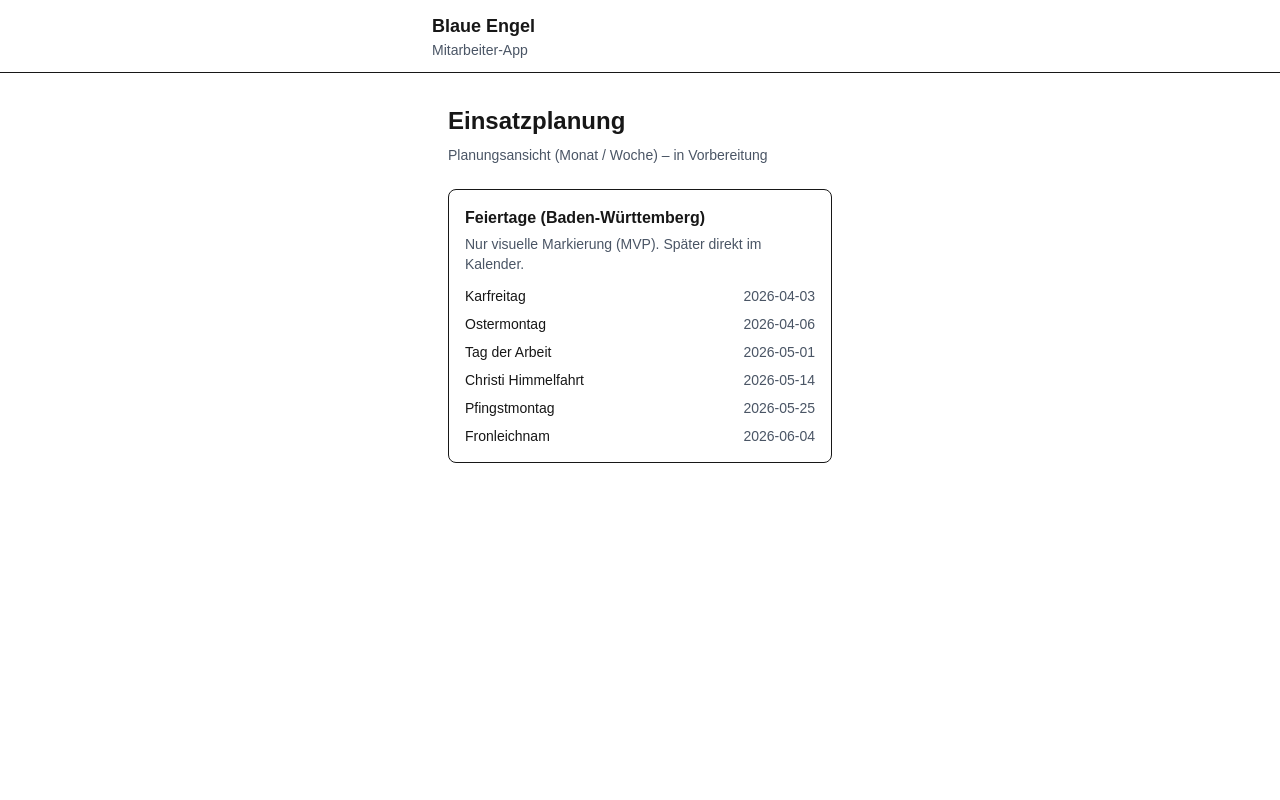
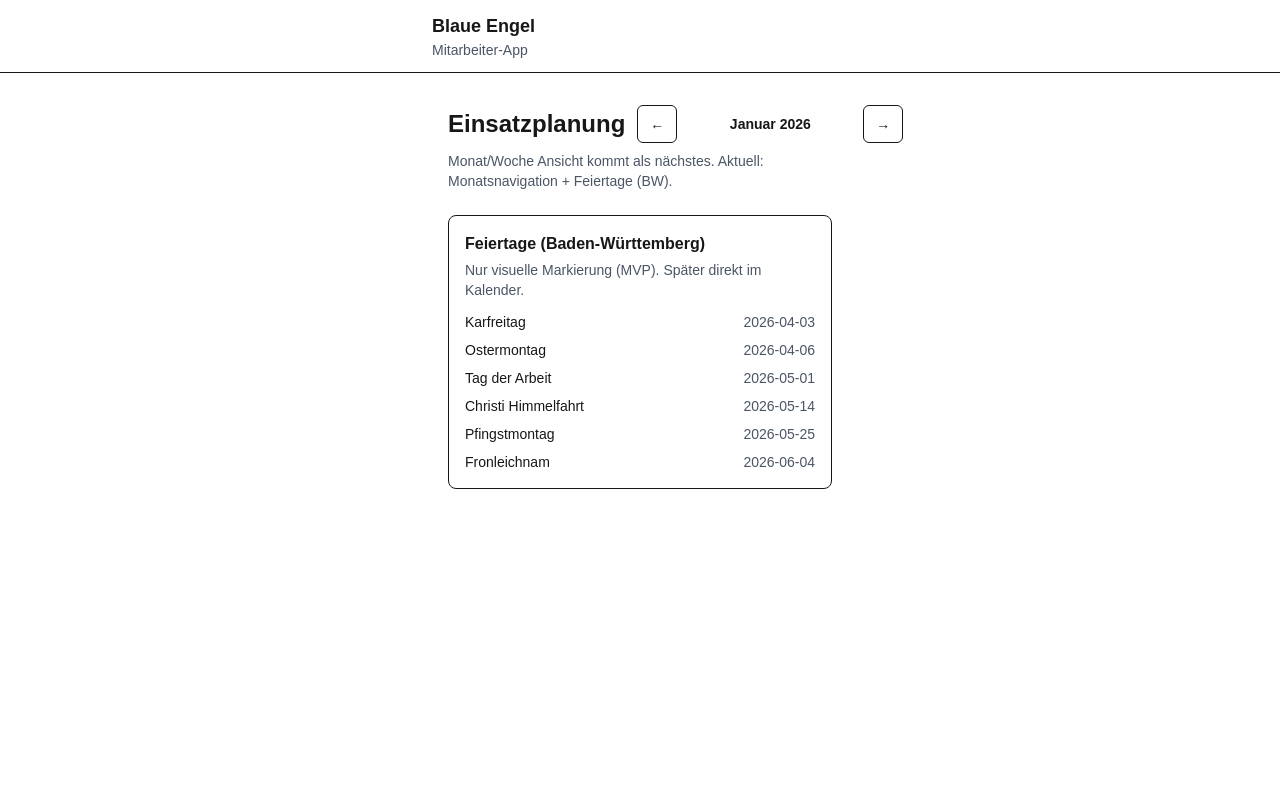
Before and after one commit to Chirhocaesar/blaue-engel-frontend, a Next.js app: page /planner in a window 1280 px wide. Shown: the top 800 px of the page. Built offline with nearby package versions, Linux system fonts and the light colour scheme.

Commit message:
Add month navigation controls to planner (Phase 1)

```diff
--- a/src/app/planner/page.tsx
+++ b/src/app/planner/page.tsx
@@ -1,13 +1,57 @@
+"use client";
+
+import { useMemo, useState } from "react";
 import { getUpcomingBwHolidays } from "@/lib/holidays-bw";
 
+function monthLabel(d: Date) {
+  // de-DE to match the app language
+  return d.toLocaleDateString("de-DE", { month: "long", year: "numeric" });
+}
+
+function addMonths(date: Date, delta: number) {
+  const d = new Date(date);
+  d.setMonth(d.getMonth() + delta);
+  return d;
+}
+
 export default function PlannerPage() {
-  const upcoming = getUpcomingBwHolidays(new Date(), 6);
+  const [viewMonth, setViewMonth] = useState(() => {
+    const now = new Date();
+    return new Date(now.getFullYear(), now.getMonth(), 1);
+  });
+
+  const upcoming = useMemo(() => getUpcomingBwHolidays(new Date(), 6), []);
 
   return (
     <main className="min-h-screen p-4">
-      <h1 className="text-2xl font-semibold">Einsatzplanung</h1>
+      <div className="flex items-center justify-between gap-3">
+        <h1 className="text-2xl font-semibold">Einsatzplanung</h1>
+
+        <div className="flex items-center gap-2">
+          <button
+            type="button"
+            className="rounded-md border px-3 py-2 text-sm"
+            onClick={() => setViewMonth((m) => addMonths(m, -1))}
+          >
+            ←
+          </button>
+
+          <div className="min-w-[170px] text-center text-sm font-semibold">
+            {monthLabel(viewMonth)}
+          </div>
+
+          <button
+            type="button"
+            className="rounded-md border px-3 py-2 text-sm"
+            onClick={() => setViewMonth((m) => addMonths(m, 1))}
+          >
+            →
+          </button>
+        </div>
+      </div>
+
       <p className="mt-2 text-sm text-gray-600">
-        Planungsansicht (Monat / Woche) – in Vorbereitung
+        Monat/Woche Ansicht kommt als nächstes. Aktuell: Monatsnavigation + Feiertage (BW).
       </p>
 
       <section className="mt-6 rounded-lg border p-4">
```
